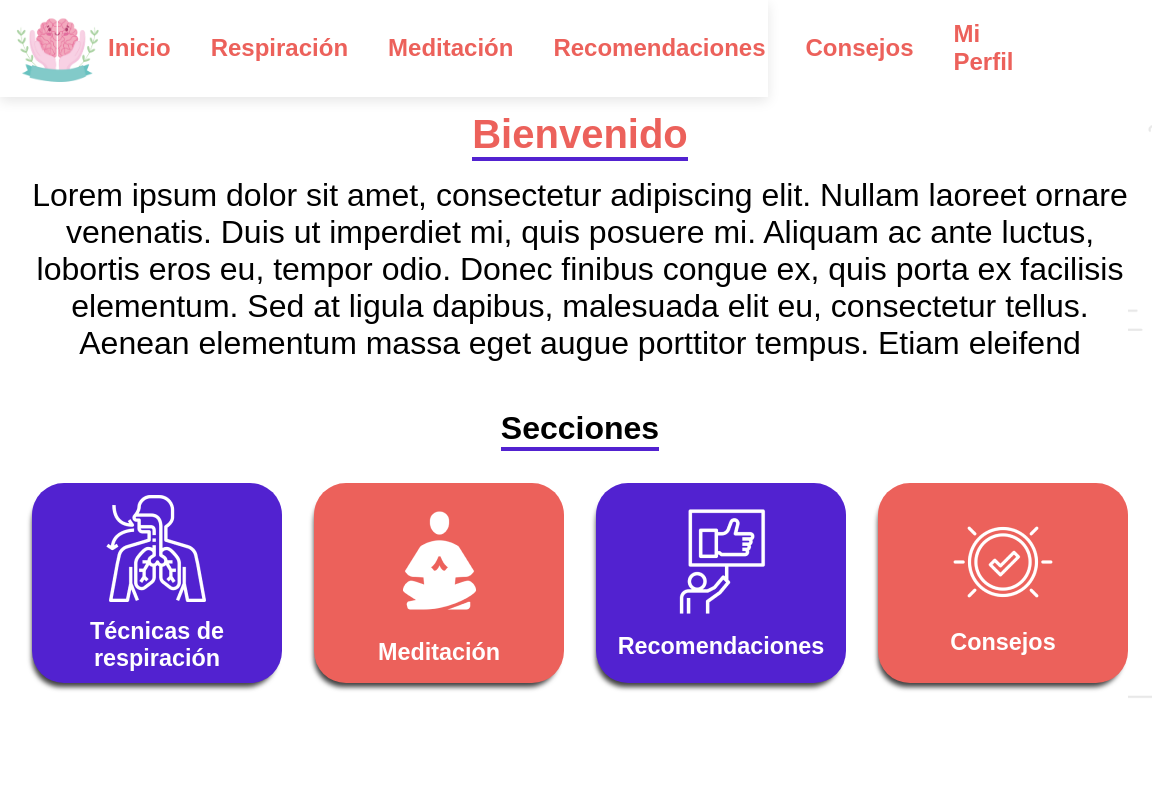
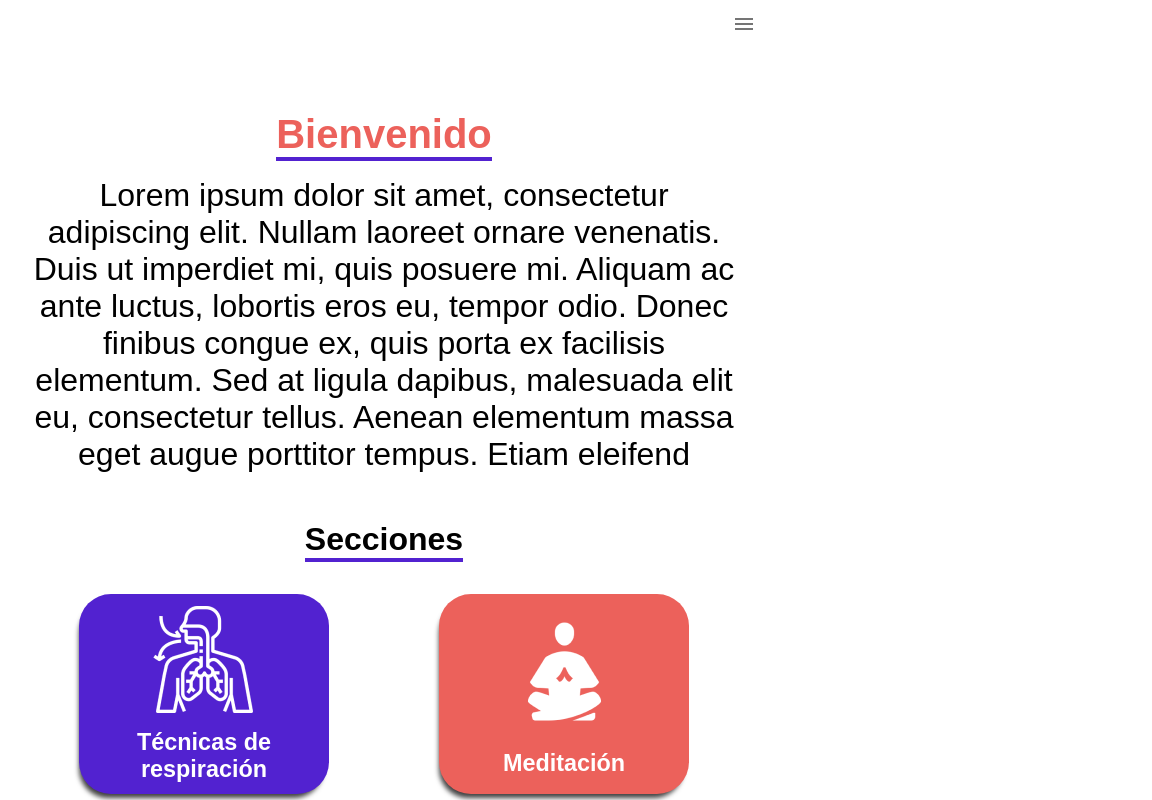
Before and after one commit to JoaquinJPB/TFG, a React (Create React App) app: page / in a window 768 px wide. Shown: the top 800 px of the page, 1152 px wide, since content can reach past the window. Built offline with nearby package versions, Linux system fonts and the light colour scheme.

Commit message:
Home Navigate

```diff
--- a/src/components/Navigation.jsx
+++ b/src/components/Navigation.jsx
@@ -34,7 +34,7 @@ const Navigation = () => {
         <div>
           <img src={iconWebPage} alt="Icon Web Page" />
         </div>
-        {(toggleMenu || screenWidth > 578) && (
+        {(toggleMenu || screenWidth > 1024) && (
           <div className={style.navItems}>
             <ul className={style.list}>
               <Link to="/" className={style.items}>Inicio</Link>
--- a/src/styles/ExerciseGrid.module.css
+++ b/src/styles/ExerciseGrid.module.css
@@ -9,4 +9,5 @@
   .exercisesLayout {
     grid-template-columns: minmax(100px, 1fr);
   }
+
 }
--- a/src/styles/Home.module.css
+++ b/src/styles/Home.module.css
@@ -1,7 +1,7 @@
 .mainHome {
   display: flex;
   flex-direction: row;
-  margin-left: 2rem;
+  margin: 0 2rem 0 2rem;
 }
 
 .mainHome section {
@@ -22,11 +22,9 @@
 }
 
 .homeCards {
-  display: flex;
-  flex-direction: row;
-  justify-content: space-between;
-  align-items: center;
-  gap: 2rem;
+  display: grid;
+  grid-template-columns: repeat(4, 1fr);
+  grid-gap: 1rem;
 }
 
 .homeCards a:nth-child(even) div {
@@ -37,17 +35,46 @@
   background-color: var(--secondaryColor);
 }
 
+.mainHome section:nth-child(2) img{
+  margin-top: 3rem;
+}
+
 @media (max-width: 578px) {
   .homeCards {
-    flex-direction: column;
+    grid-template-columns: repeat(1, 1fr);
+    align-items: center;
+    justify-items: center;
   }
 
   .mainHome {
     flex-direction: column;
-    margin: 0 1rem 0 1rem;
+    margin: 0 1rem 2rem 1rem;
   }
 
   .mainHome section:nth-child(2) img {
     display: none;
   }
 }
+
+@media (min-width: 579px) and (max-width: 1024px){
+
+  .mainHome {
+    flex-direction: column;
+  }
+
+  .homeCards {
+    grid-template-columns: repeat(2, 1fr);
+    align-items: center;
+    justify-items: center;
+  }
+
+  .mainHome section:nth-child(2){
+    justify-content: center;
+    align-items: center;
+  }
+
+  .mainHome section:nth-child(2) img{
+    width: 550px;
+  }
+
+}
--- a/src/styles/Navigation.module.css
+++ b/src/styles/Navigation.module.css
@@ -55,7 +55,7 @@
   display: none !important;
 }
 
-@media screen and (max-width: 578px){
+@media screen and (max-width: 1024px){
 
   .list {
       flex-direction: column;
@@ -68,7 +68,8 @@
   .items {
       width: 100%;
       text-align: center;
-      padding-top: 1rem;
+      padding-top: .5rem;
+      margin-bottom: .5rem;
   }
 
   .navigation{
```
Also changed, not shown: src/images/Welcome_Background.png.
